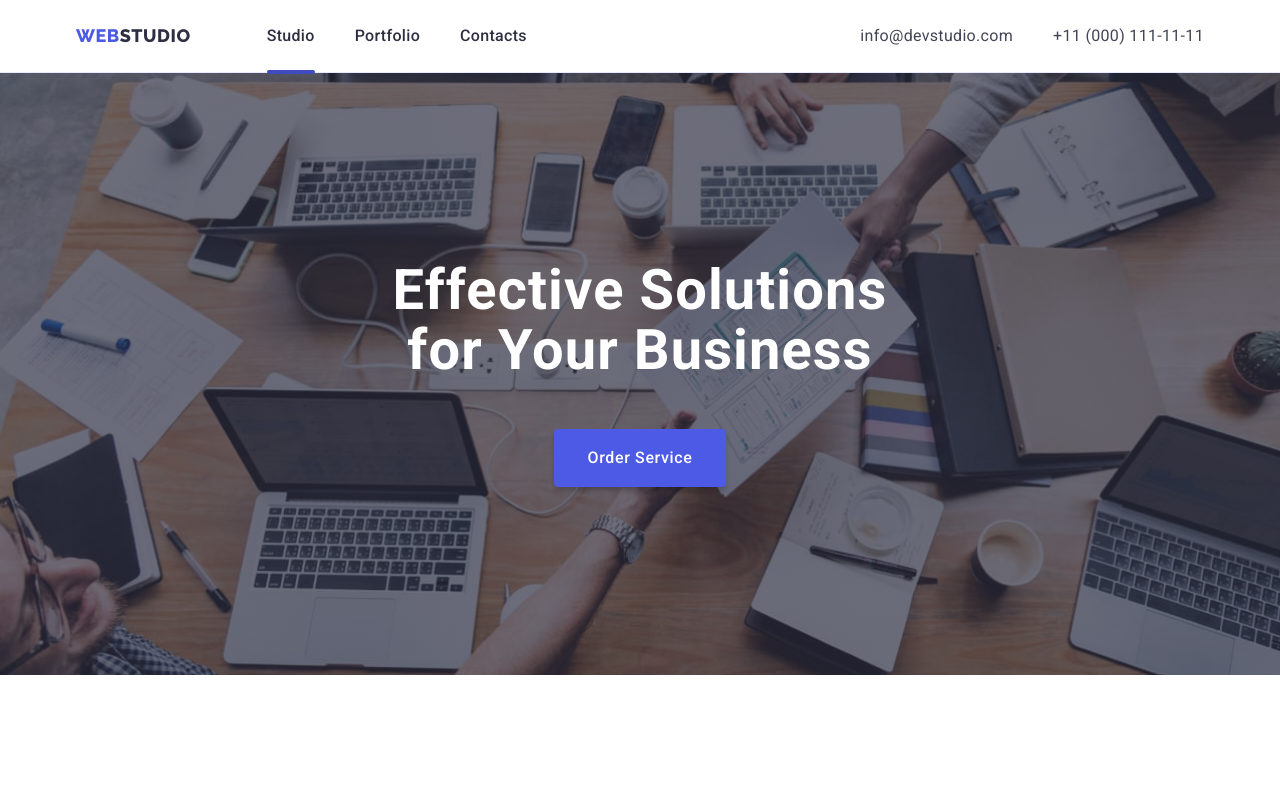
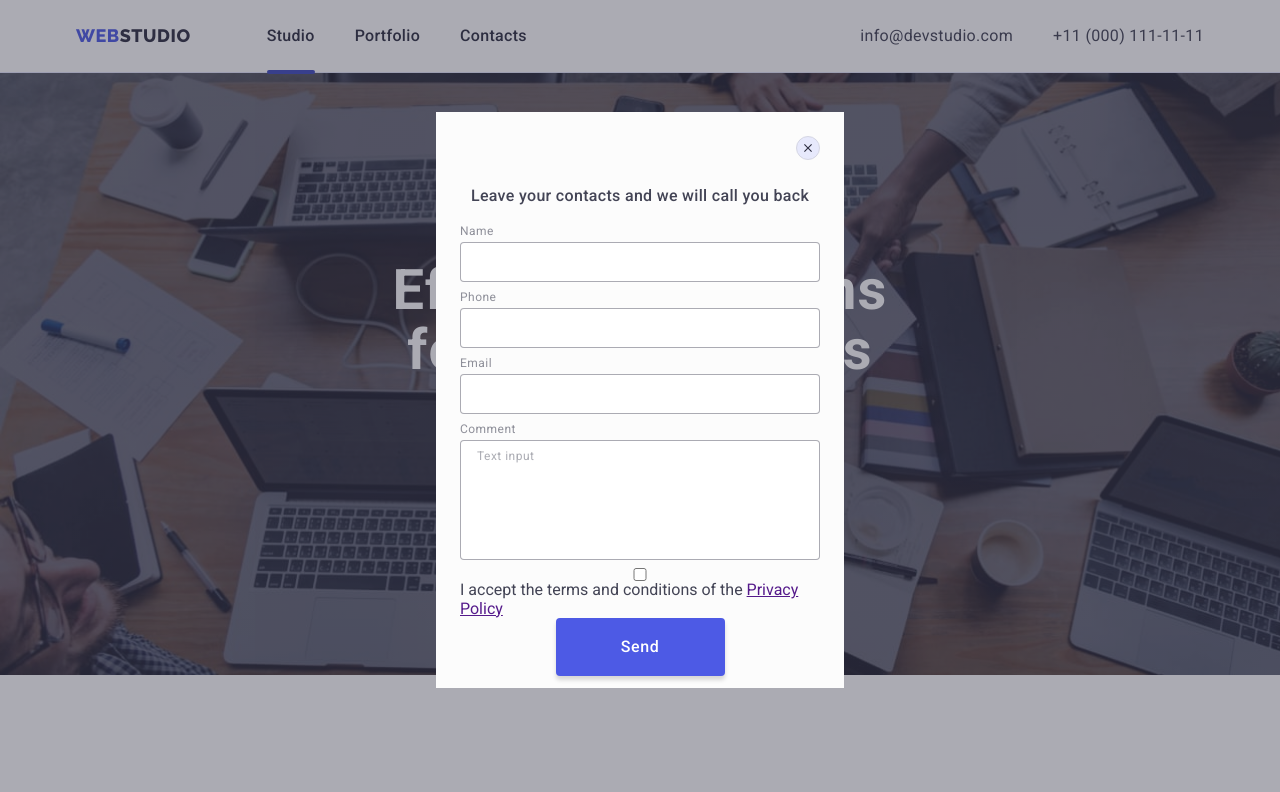
Before and after one commit to OksanaLesjuk/WEBSTUDIO, a plain HTML site: page index.html in a window 1280 px wide. Shown: the top 792 px of the page. Drawn offline with nearby package versions, Linux system fonts and the light colour scheme.

Commit message:
modal-form

```diff
--- a/css/styles.css
+++ b/css/styles.css
@@ -7,8 +7,7 @@
   --text-thema-dark-color: #e7e9fc;
   --background-section-color: #f4f4fd;
   --just-white: #ffffff;
-  --transition-duration-funktion:
-  250ms cubic-bezier(0.4, 0, 0.2, 1);
+  --transition-duration-funktion: 250ms cubic-bezier(0.4, 0, 0.2, 1);
 }
 body {
   background-color: var(--just-white);
@@ -302,7 +301,7 @@ nav {
 .team-list-item {
   text-align: center;
   /* width: 264px;  */
-  flex-basis: calc((100% - 72px)/ 4);
+  flex-basis: calc((100% - 72px) / 4);
   background-color: var(--just-white);
   box-shadow: 0px 1px 6px rgba(46, 47, 66, 0.08),
     0px 1px 1px rgba(46, 47, 66, 0.16), 0px 2px 1px rgba(46, 47, 66, 0.08);
@@ -561,7 +560,9 @@ nav {
   height: 576px;
   background-color: #fcfcfc;
   opacity: 1;
-  transition: opacity 600ms cubic-bezier(0.4, 0, 0.2, 1) 50ms, transform 600ms cubic-bezier(0.4, 0, 0.2, 1) 50ms;
+  transition: opacity 600ms cubic-bezier(0.4, 0, 0.2, 1) 50ms,
+    transform 600ms cubic-bezier(0.4, 0, 0.2, 1) 50ms;
+  padding: 72px 24px 24px;
 }
 
 .backdrop.is-hidden .modal {
@@ -605,3 +606,98 @@ nav {
 .modal-close-button:focus .modal-close-icon {
   fill: #ffffff;
 }
+
+/* =============MODAL FORM============= */
+
+.modal-form {
+  display: flex;
+  flex-direction: column;
+}
+
+.modal-call {
+  font-family: "Roboto";
+  font-weight: 500;
+  font-size: 16px;
+  line-height: 1.5;
+  text-align: center;
+  letter-spacing: 0.02em;
+
+  margin-bottom: 16px;
+}
+
+.modal-field {
+  margin-bottom: 8px;
+}
+.modal-field-desk {
+  display: block;
+
+  font-size: 12px;
+  line-height: 1.17;
+  letter-spacing: 0.04em;
+  color: #8e8f99;
+
+  margin-bottom: 4px;
+}
+
+.modal-field-input {
+  display: block;
+  width: 100%;
+  height: 40px;
+  font-size: 16px;
+  color: #000;
+
+  border: 1px solid rgba(46, 47, 66, 0.4);
+  border-radius: 4px;
+  padding-left: 38px;
+}
+
+.modal-field-input:focus {
+  outline: none;
+border-color: var(--accent-color);
+}
+
+.modal-field-comment {
+  display: block;
+  width: 100%;
+  height: 120px;
+  resize: none;
+  padding: 8px 16px;
+  font-size: 12px;
+line-height: 1.17;
+letter-spacing: 0.04em;
+  color: #000;
+  border: 1px solid rgba(46, 47, 66, 0.4);
+border-radius: 4px;
+}
+
+.modal-field-comment:focus {
+  outline: none;
+border-color: var(--accent-color);
+}
+
+.modal-field-comment::placeholder {
+  color: rgba(46, 47, 66, 0.4);
+}
+
+.modal-form-btn {
+    align-self: center;
+    padding: 16px 32px 16px 32px;
+    min-width: 169px;
+    font-family: "Roboto", sans-serif;
+    font-weight: 500;
+    font-size: 16px;
+    line-height: 1.5;
+    letter-spacing: 0.04em;
+    color: var(--just-white);
+    background-color: var(--accent-color);
+    box-shadow: 0px 4px 4px rgba(0, 0, 0, 0.15);
+    border-radius: 4px;
+    cursor: pointer;
+    border: 1px solid transparent;
+    transition: background-color var(--transition-duration-funktion);
+  }
+
+  .modal-form-btn:hover,
+  .modal-form-btn:focus {
+    background-color: var(--nav-accent-color);
+  }
--- a/index.html
+++ b/index.html
@@ -406,13 +406,38 @@ https://cdn.jsdelivr.net/npm/modern-normalize@1.1.0/modern-normalize.min.css
       </div>
     </div>
   </footer>
-  <div class="backdrop is-hidden" data-modal>
+  <div class="backdrop " data-modal>
     <div class="modal">
       <button type="button" class="modal-close-button" data-modal-close>
         <svg class="modal-close-icon">
           <use href="./images/sprite.svg#icon-close-black"></use>
         </svg>
       </button>
+      <form class="modal-form">
+        <p class="modal-call">Leave your contacts and we will call you back</p>
+        <lable class="modal-field">
+          <span class="modal-field-desk">Name</span>
+          <input class="modal-field-input" type="text" name="user-name" required pattern="[a-zA-Z]+">
+        </lable>
+          <lable class="modal-field">
+          <span class="modal-field-desk">Phone</span>
+          <input class="modal-field-input" type="tel" name="user-phone" required pattern="[0-9]{3}-[0-9]{3}-[0-9]{2}-[0-9]{2}" title="xxx-xxx-xx-xx">
+        </lable>
+          <lable class="modal-field">
+          <span class="modal-field-desk">Email</span>
+          <input class="modal-field-input" type="email" name="user-email" required>
+        </lable>
+          <lable class="modal-field">
+          <span class="modal-field-desk">Comment</span>
+          <textarea class="modal-field-comment"
+          name="user-comment" placeholder="Text input"></textarea>
+        </lable>
+        <input id="modal-privacy-policy" type="checkbox" class="modal-check">
+        <label for="modal-privacy-policy" class="modal-check-desk" name="privacy-policy">I accept the terms and conditions of the <a href="">Privacy Policy</a> </label>
+
+        <button class="modal-form-btn" type="submit">Send</button>
+      </form>
+
     </div>
   </div>
   <script src="./js/modal.js"></script>
```
